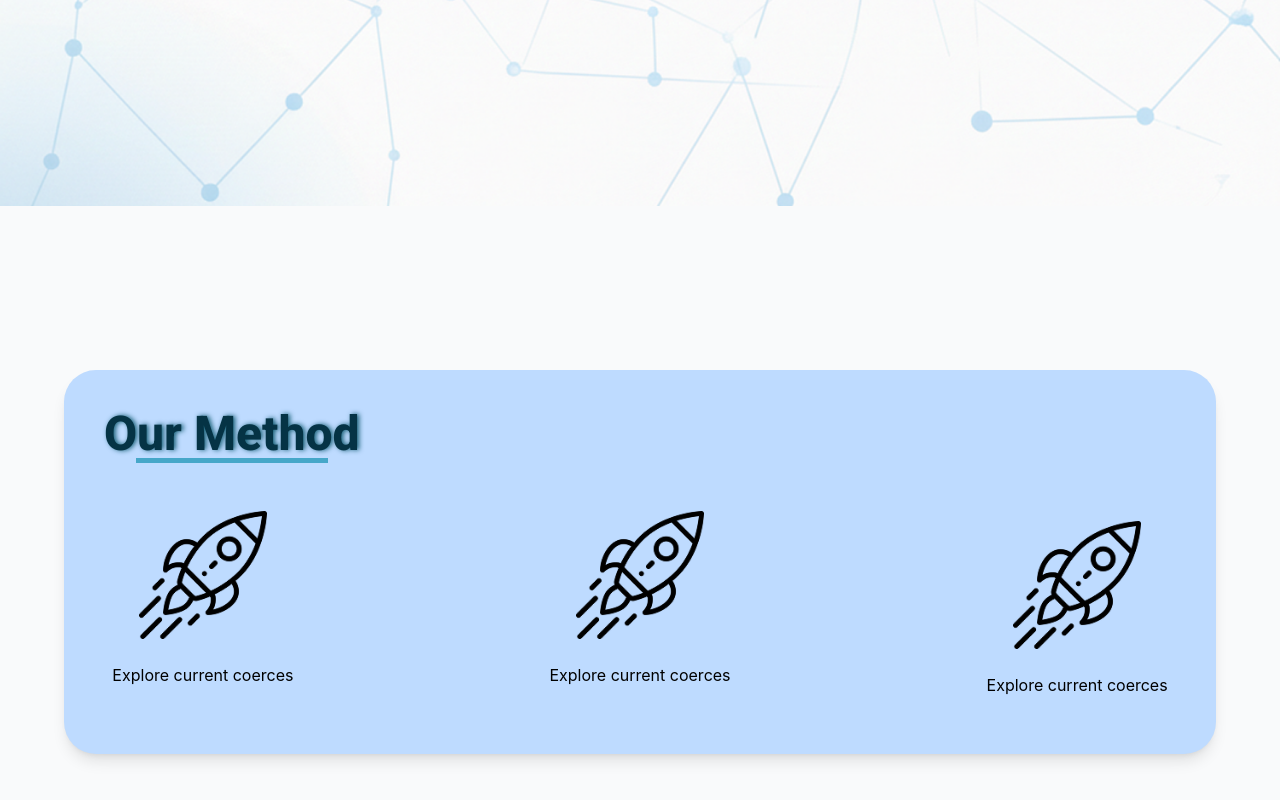
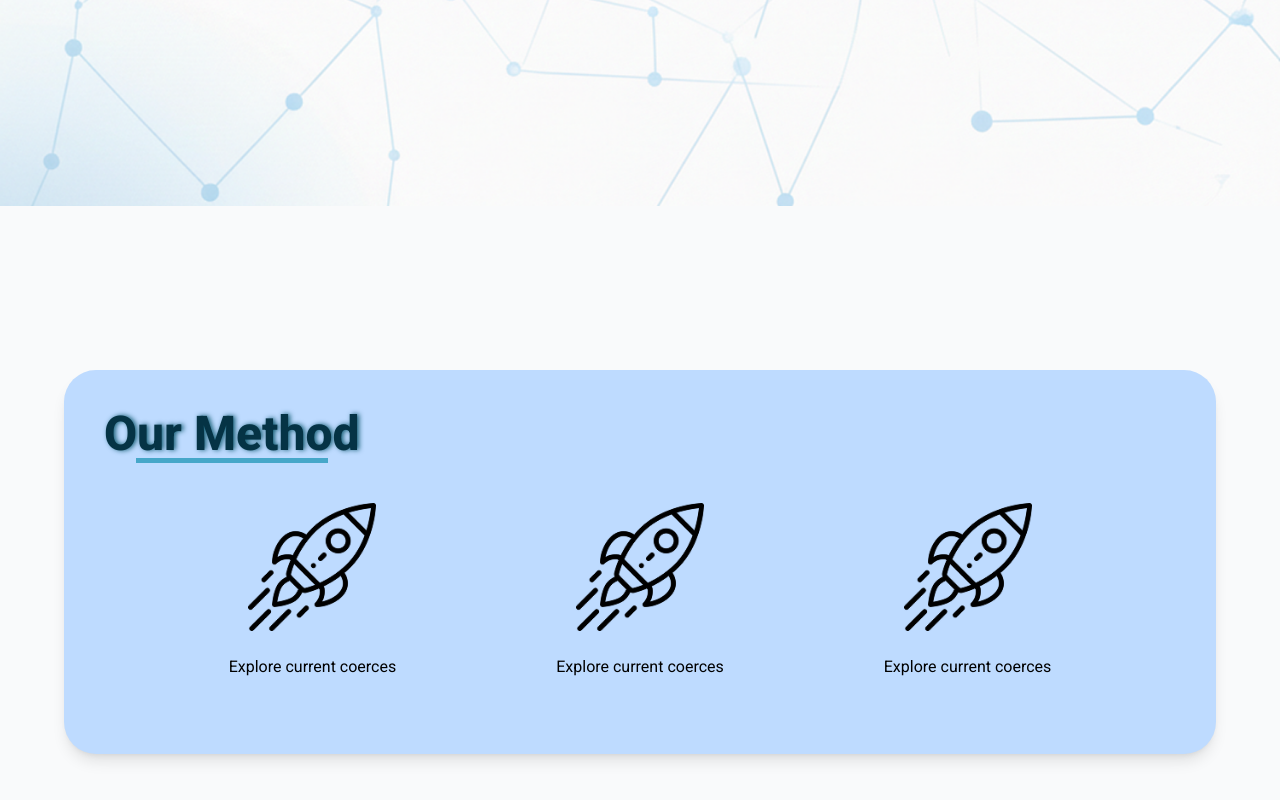
Before and after one commit to Step-Wise-Roadmaps/Step-Wise, a React (Vite) app in the folder Frontend/: page / in a window 1280 px wide. Shown: the part 586-1386 px from the top of the page. Built offline with nearby package versions, Linux system fonts and the light colour scheme.

Commit message:
fix: fixs alignment problems

```diff
--- a/Frontend/src/page/Hero.jsx
+++ b/Frontend/src/page/Hero.jsx
@@ -40,26 +40,26 @@ function Hero() {
                                 </div>
                             </div>
 
-                            <div className='w-full md:flex items-center mt-10 space-y-5 justify-center md:gap-64 md:h-64'>
+                            <div className='w-full md:flex mt-10 space-y-5 justify-center md:space-x-40 md:h-64'>
                                 <div className='space-y-6'>
                                     <div className='flex justify-center'>
                                         <img className='md:w-32 w-24' src={rokateImg} alt="" />
                                     </div>
-                                    <p className='text-center'>Explore current coerces  </p>
+                                    <p className='text-center roboto-regular'>Explore current coerces  </p>
                                 </div>
 
                                 <div className='space-y-6'>
                                     <div className='flex justify-center'>
                                         <img className='md:w-32 w-24' src={rokateImg} alt="" />
                                     </div>
-                                    <p className='text-center'>Explore current coerces  </p>
+                                    <p className='text-center roboto-regular'>Explore current coerces  </p>
                                 </div>
 
                                 <div className='space-y-6'>
                                     <div className='flex justify-center'>
                                         <img className='md:w-32 w-24' src={rokateImg} alt="" />
                                     </div>
-                                    <p className='text-center'>Explore current coerces  </p>
+                                    <p className='text-center roboto-regular'>Explore current coerces  </p>
                                 </div>
                             </div>
                         </div>
```
